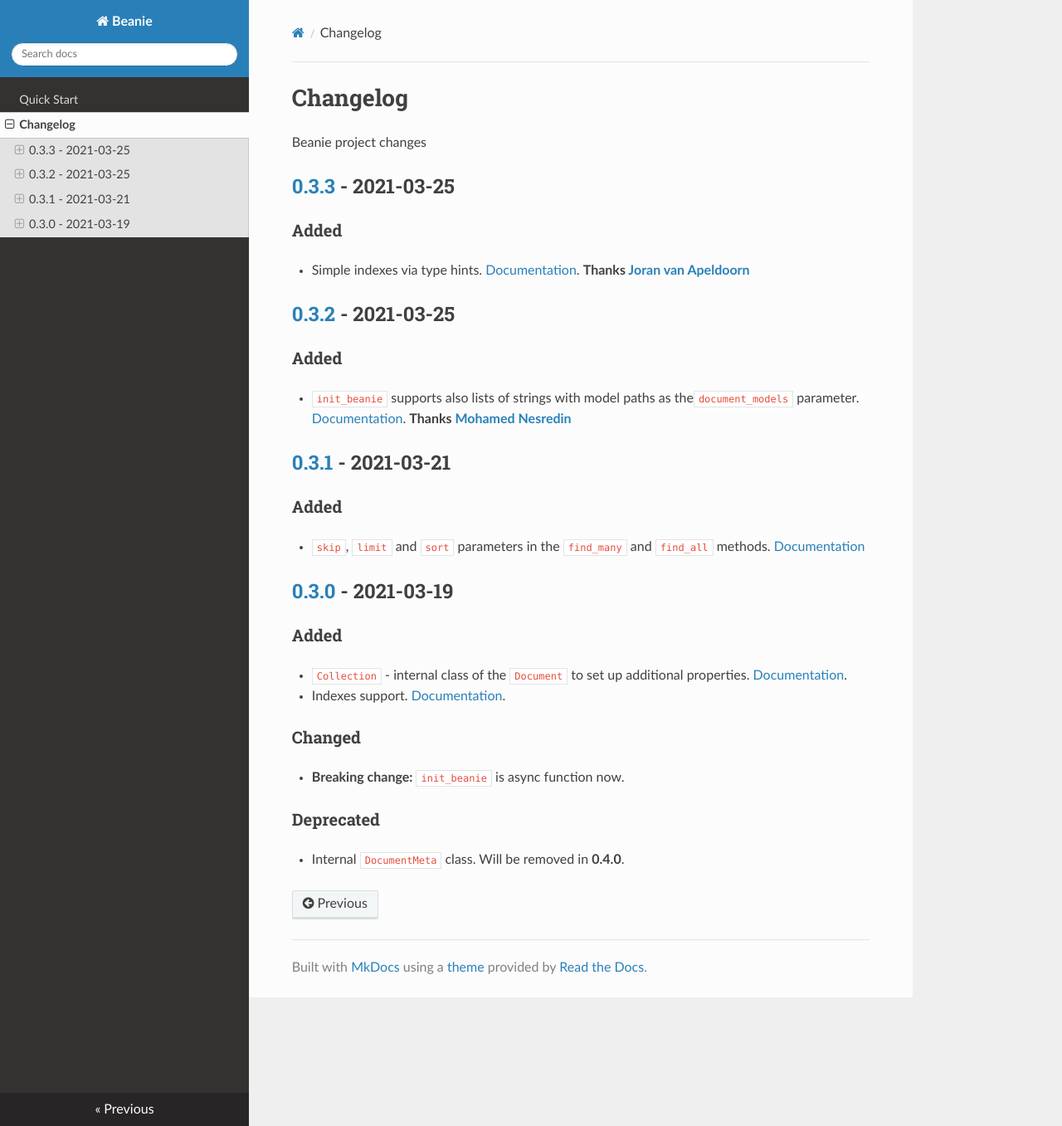
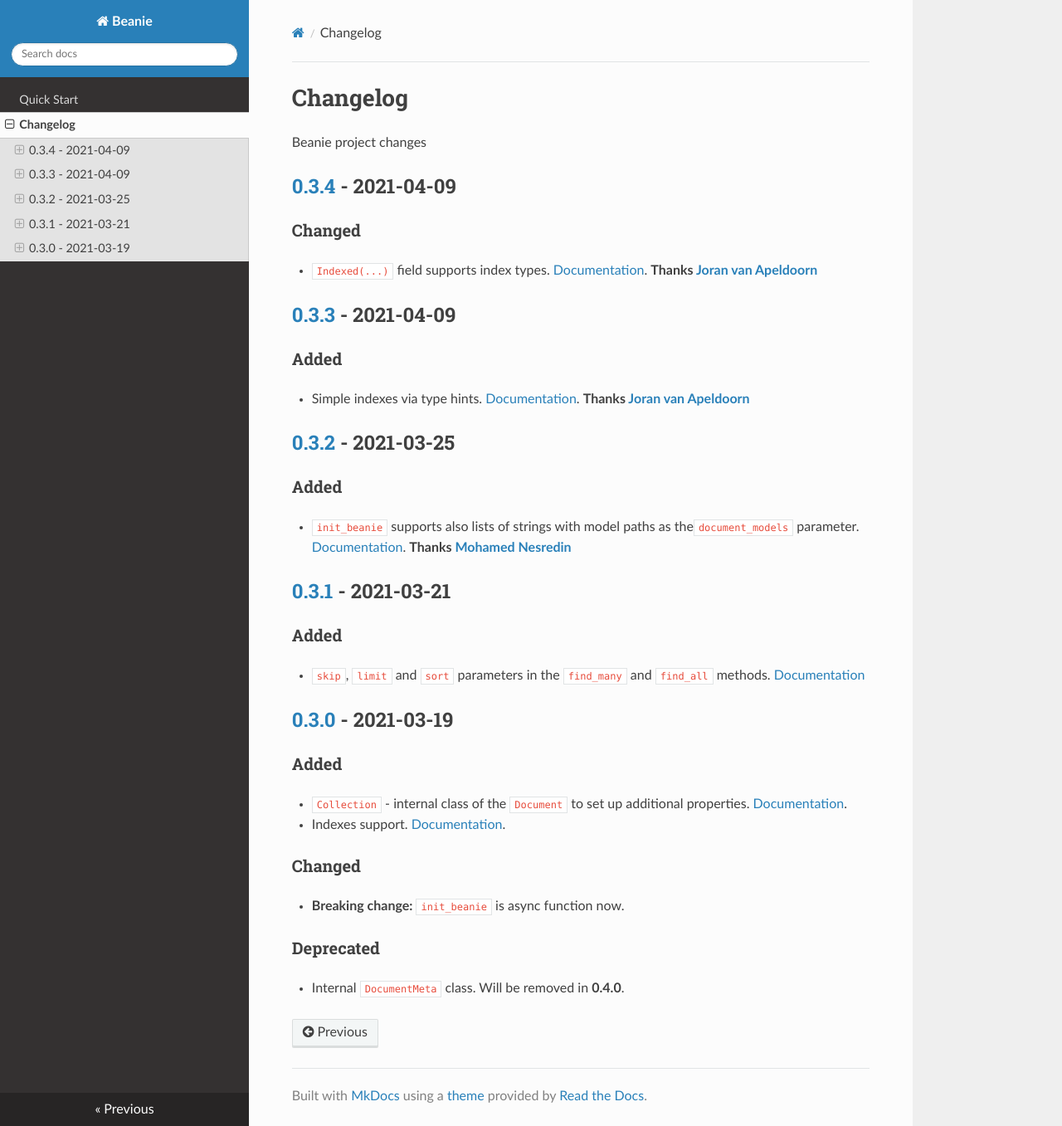
Before and after one commit to giovanamolina/beanie-Python, an MkDocs documentation site: the page built from docs/changelog.md, in a window 1280 px wide and 1357 px high. Shown: the whole window at 83% size. Built offline with MkDocs 1.6.1, drawn with Linux system fonts in a browser that asks for light colours; nearby versions of some CDN libraries.

Commit message:
version 0.3.4

```diff
--- a/beanie/__init__.py
+++ b/beanie/__init__.py
@@ -3,5 +3,5 @@ from beanie.documents import Document
 from beanie.general import init_beanie
 from beanie.collection import Indexed
 
-__version__ = "0.3.3"
+__version__ = "0.3.4"
 __all__ = ["Document", "Cursor", "init_beanie", "Indexed"]
--- a/docs/changelog.md
+++ b/docs/changelog.md
@@ -1,7 +1,11 @@
 # Changelog
 Beanie project changes
 
-## [0.3.3] - 2021-03-25
+## [0.3.4] - 2021-04-09
+### Changed
+- `Indexed(...)` field supports index types. [Documentation](https://roman-right.github.io/beanie/#indexes). **Thanks [Joran van Apeldoorn](https://github.com/jorants)**
+
+## [0.3.3] - 2021-04-09
 ### Added
 - Simple indexes via type hints. [Documentation](https://roman-right.github.io/beanie/#indexes). **Thanks [Joran van Apeldoorn](https://github.com/jorants)**
 
@@ -28,3 +32,4 @@ Beanie project changes
 [0.3.1]: https://pypi.org/project/beanie/0.3.1
 [0.3.2]: https://pypi.org/project/beanie/0.3.2
 [0.3.3]: https://pypi.org/project/beanie/0.3.3
+[0.3.4]: https://pypi.org/project/beanie/0.3.3
--- a/pyproject.toml
+++ b/pyproject.toml
@@ -1,7 +1,7 @@
 [tool.poetry]
 name = "beanie"
-version = "0.3.3"
-description = "MongoDB ODM based on Pydantic and Motor"
+version = "0.3.4"
+description = "Asynchronous Python ODM for MongoDB"
 authors = ["Roman <roman-right@protonmail.com>"]
 license = "Apache-2.0"
 homepage = "https://github.com/roman-right/beanie"
```
Also changed, not shown: 1 other file.
